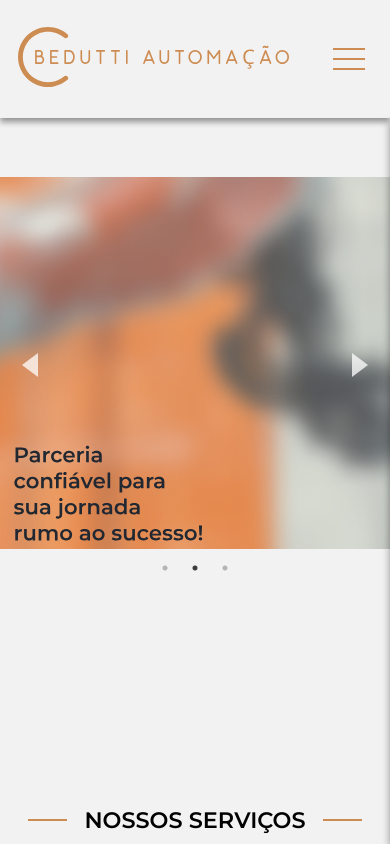
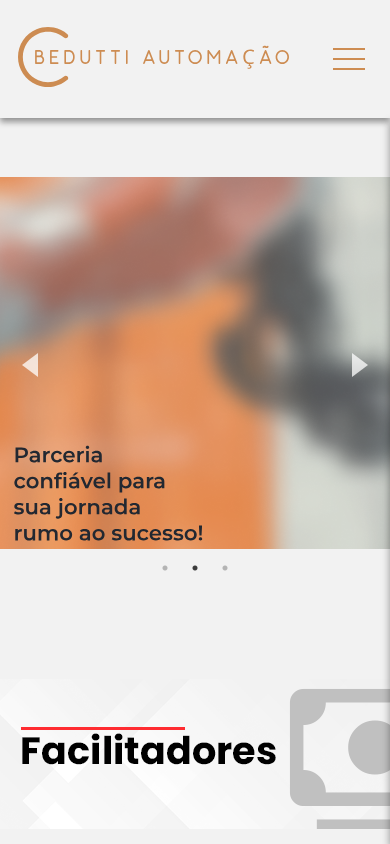
Before and after one commit to Ath3Dev/beduttiAutomacao, a React (Vite) app: page / in a window 390 px wide. Shown: the top 844 px of the page. Built offline with nearby package versions, Linux system fonts and the light colour scheme.

Commit message:
:sparkles: feat:  imagem de exemplo no espaço entre o main-carousel e service-carousel

```diff
--- a/src/assets/css/Home.css
+++ b/src/assets/css/Home.css
@@ -166,6 +166,10 @@
     background-color: darkorange;
 }
 
+.mobile-complement{
+    display: none;
+}
+
 @media screen and (max-width: 999px) {
 
     .main-carousel{
@@ -200,4 +204,8 @@
     .modal-content {
         max-width: 100%;
     }
+    .mobile-complement{
+        display: block;
+    }
+
 }
--- a/src/pages/Home.jsx
+++ b/src/pages/Home.jsx
@@ -12,6 +12,7 @@ import servicesImage1 from '../assets/img/card-carousel/servicesImage1.svg';
 import servicesImage2 from '../assets/img/card-carousel/servicesImage2.svg';
 import servicesImage3 from '../assets/img/card-carousel/servicesImage3.svg';
 import servicesImage4 from '../assets/img/card-carousel/servicesImage4.svg';
+import imagemExemplo from '../assets/img/mobile-compliment/exemploImagem.png'
 import { MdOutlineKeyboardArrowDown } from "react-icons/md";
 
 import '../assets/css/Home.css';
@@ -96,6 +97,10 @@ export function Home() {
                 </Slider>
             </div>
 
+            <div className="mobile-complement">
+                <img src={imagemExemplo} alt="" />
+            </div>
+
             <div className="servicos" id='servicos'>
                 <div className="text" >
                     <div className="orange-line"></div>
```
Also changed, not shown: src/assets/img/mobile-compliment/exemploImagem.png (added).
